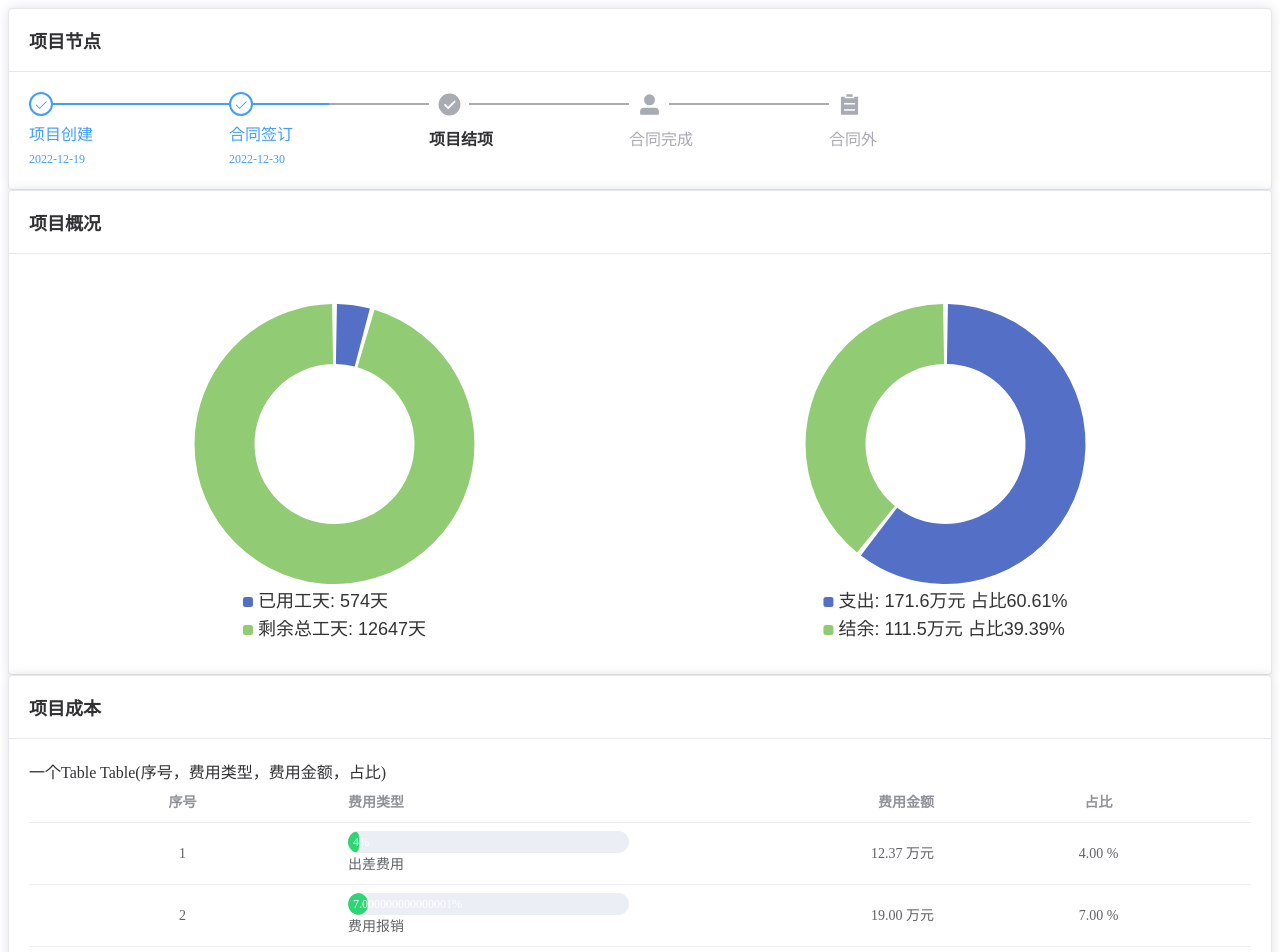
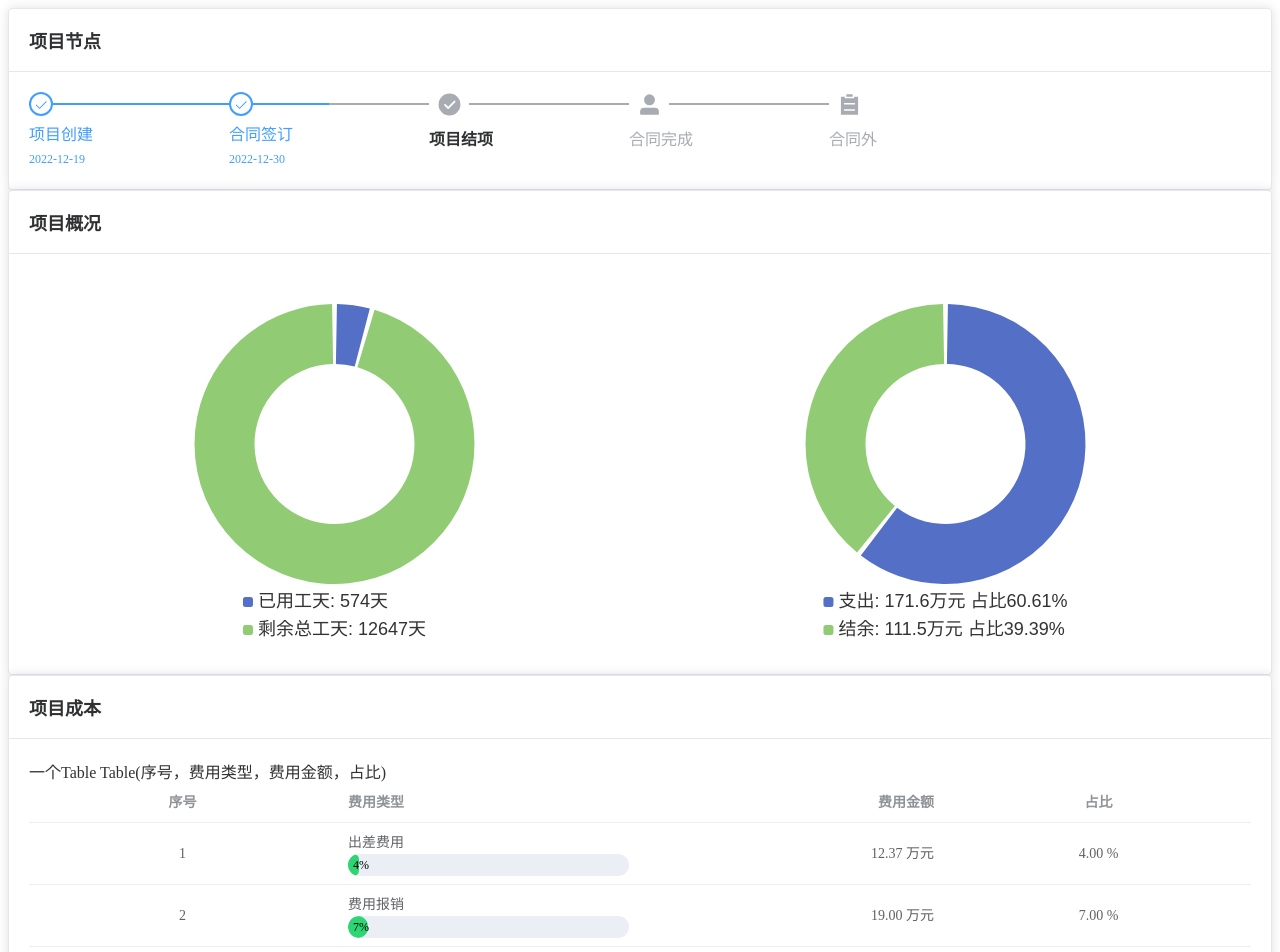
Before and after one commit to suyufan/tianRun, a Vue app: page / in a window 1280 px wide. Shown: the top 952 px of the page. Built offline with nearby package versions, Linux system fonts and the light colour scheme.

Commit message:
fix: 进度条浮点数精度问题

```diff
--- a/public/mock-data/project.d.ts
+++ b/public/mock-data/project.d.ts
@@ -43,7 +43,8 @@ interface Project {
      * 占比
      */
     proportion: number;
-    color: string;
+    color?: string;
+    textColor?: string;
   }[];
   // 成本列表 列名
   tableColumns: {
--- a/public/mock-data/project.json
+++ b/public/mock-data/project.json
@@ -67,14 +67,16 @@
       "name": "出差费用",
       "amount": 123745,
       "proportion": 0.04,
-      "color": "#2ed573"
+      "color": "#2ed573",
+      "textColor": "black"
     },
     {
       "index": 2,
       "name": "费用报销",
       "amount": 190000,
       "proportion": 0.07,
-      "color": "#2ed573"
+      "color": "#2ed573",
+      "textColor": "black"
     },
     {
       "index": 3,
@@ -87,7 +89,8 @@
       "name": "生产成本",
       "amount": 22080,
       "proportion": 0.01,
-      "color": "#2ed573"
+      "color": "#2ed573",
+      "textColor": "black"
     }
   ],
   "tableColumns": [
--- a/src/components/LargeProcess.vue
+++ b/src/components/LargeProcess.vue
@@ -1,12 +1,23 @@
 <template>
-  <el-progress :percentage="props.percentage" :color="props.color" v-bind="$attrs" :text-inside="true" :stroke-width="22"/>
+  <el-progress
+    :percentage="props.percentage"
+    :color="props.color"
+    v-bind="$attrs"
+    :text-inside="true"
+    :stroke-width="22"
+  >
+    <template #default>
+      <span :style="{ color: textColor }">{{ props.percentage }}%</span>
+    </template>
+  </el-progress>
 </template>
 
 <script lang="ts" setup>
 // 自定义进度条 Process
 const props = defineProps<{
   percentage: number;
-  color: string;
+  color?: string;
+  textColor?: string;
 }>();
 </script>
 
--- a/src/components/PieChart.vue
+++ b/src/components/PieChart.vue
@@ -7,7 +7,7 @@ import { ref, onMounted, onUnmounted, watch } from "vue";
 import * as echarts from "echarts";
 
 const props = defineProps<{
-  data: Array<{ value: number; name: string; color: string }>;
+  data: Array<{ value: number; name: string; color?: string }>;
   title?: string;
 }>();
 
--- a/src/components/ProTable.vue
+++ b/src/components/ProTable.vue
@@ -10,12 +10,14 @@
         <template v-slot="scope">
           <slot :name="`column-${column.prop}`" v-bind="scope">
             <span v-if="column.prop === 'name'">
+                {{ scope.row[column.prop] }}
               <LargeProcess
                 :percentage="formatProcess(scope.row.proportion)"
                 :color="scope.row.color"
+                :textColor="scope.row.textColor"
               ></LargeProcess>
             </span>
-            <span v-if="column.prop === 'amount'">
+            <span v-else-if="column.prop === 'amount'">
               {{ formatAmount(scope.row.amount) }}
             </span>
             <span v-else-if="column.prop === 'proportion'">
@@ -52,7 +54,8 @@ const formatAmount = (amount) => {
 const formatProportion = (proportion) => {
   return `${(proportion * 100).toFixed(2)} %`;
 };
+// 格式化进度条数值
 const formatProcess = (proportion) => {
-  return (proportion * 100);
+  return Math.round(proportion * 100);
 };
 </script>
```
